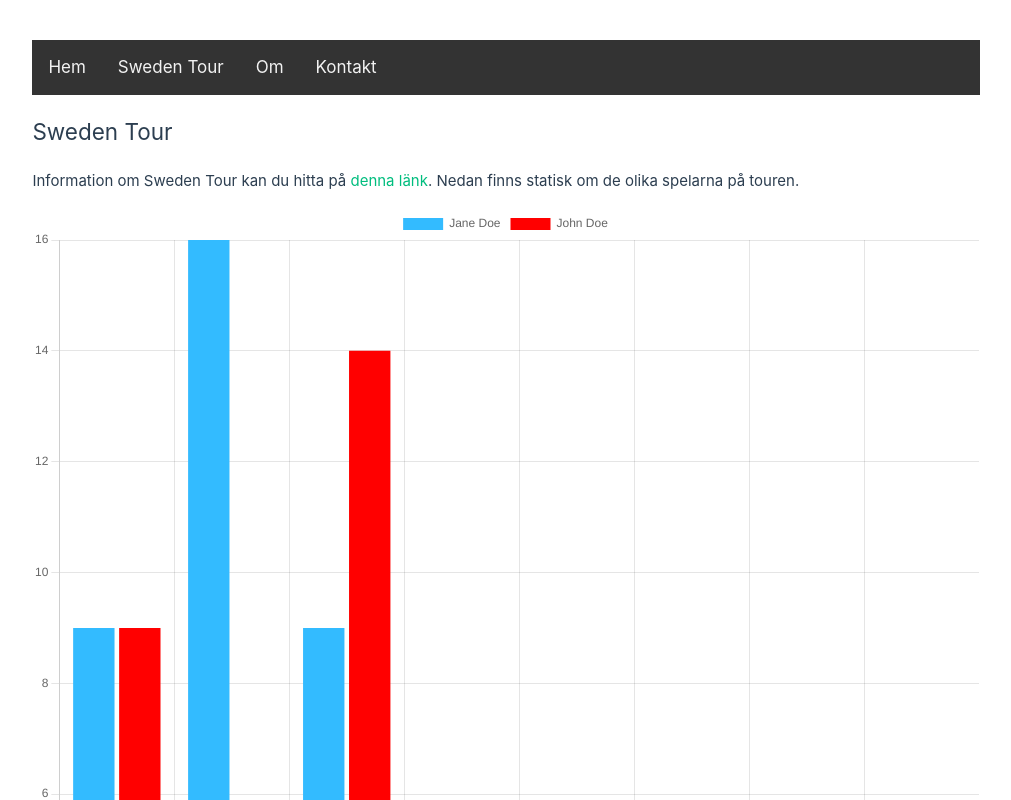
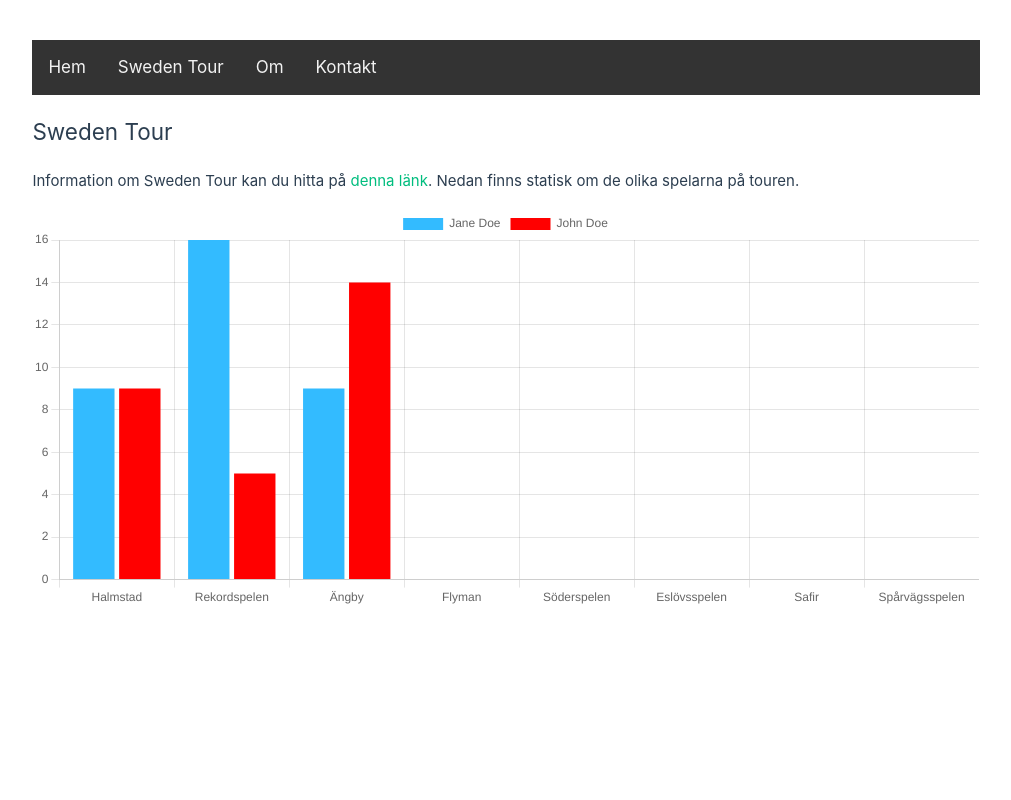
Before and after one commit to enbohm/pingisportalen, a Vue app: page /pingisportalen/swedentour in a window 1280 px wide. Shown: the top 800 px of the page, without its empty margins (134-1145 px from the left). Built offline with nearby package versions, Linux system fonts and the light colour scheme.

Commit message:
More fixes regarding size of charts

```diff
--- a/src/views/SwedenTour.vue
+++ b/src/views/SwedenTour.vue
@@ -24,6 +24,7 @@ export default {
       },
       chartOptions: {
         responsive: true,
+        maintainAspectRatio: false,
       }
     }
   }
@@ -34,5 +35,5 @@ export default {
   <p>Information om Sweden Tour kan du hitta på <a
       href="https://www.svenskbordtennis.com/tavling/nationellatavlingar/SwedenTour/" target="_blank">denna
       länk</a>. Nedan finns statisk om de olika spelarna på touren.</p>
-  <BarChart :height="600" :width="600" :chart-data="chartData"/>
+  <BarChart :height="400" :width="400" :chart-data="chartData" :chart-options="chartOptions"/>
 </template>
```
